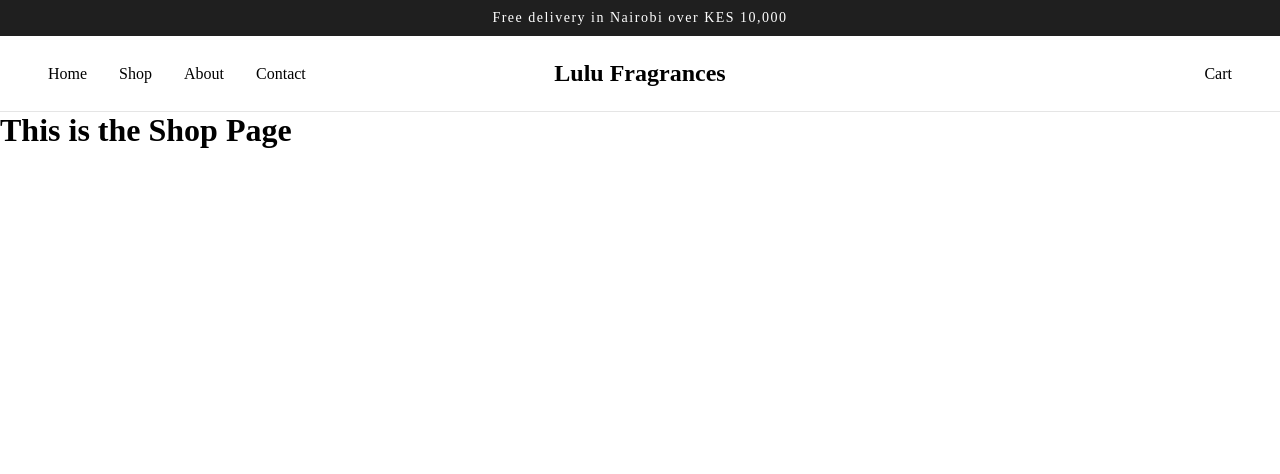
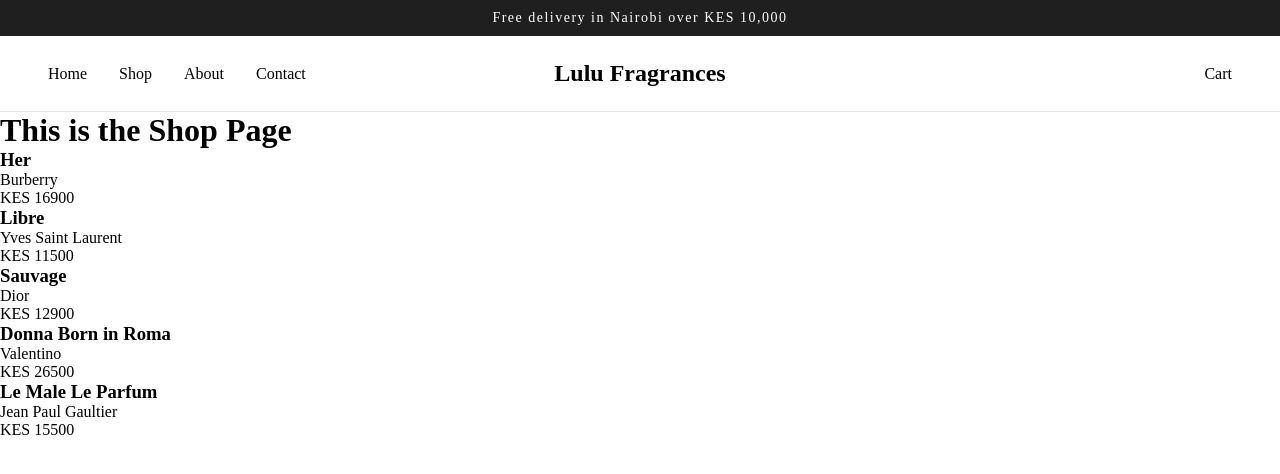
Before and after one commit to yvonnenyambura/perfume-store, a React (Vite) app: page /shop in a window 1280 px wide. Shown: the top 474 px of the page. Built offline with nearby package versions, Linux system fonts and the light colour scheme.

Commit message:
Show products on Shop page

```diff
--- a/src/pages/Shop.jsx
+++ b/src/pages/Shop.jsx
@@ -1,6 +1,17 @@
+import products from '../data/products'
+
 function Shop() {
     return(
+        <>
         <h1>This is the Shop Page</h1>
+        {products.map((product) => (
+            <div key={product.id}>
+                <h3>{product.name}</h3>
+                <p>{product.brand}</p>
+          <p>KES {product.price}</p>
+            </div>
+    ))}
+        </>
     )
 }
 
```
